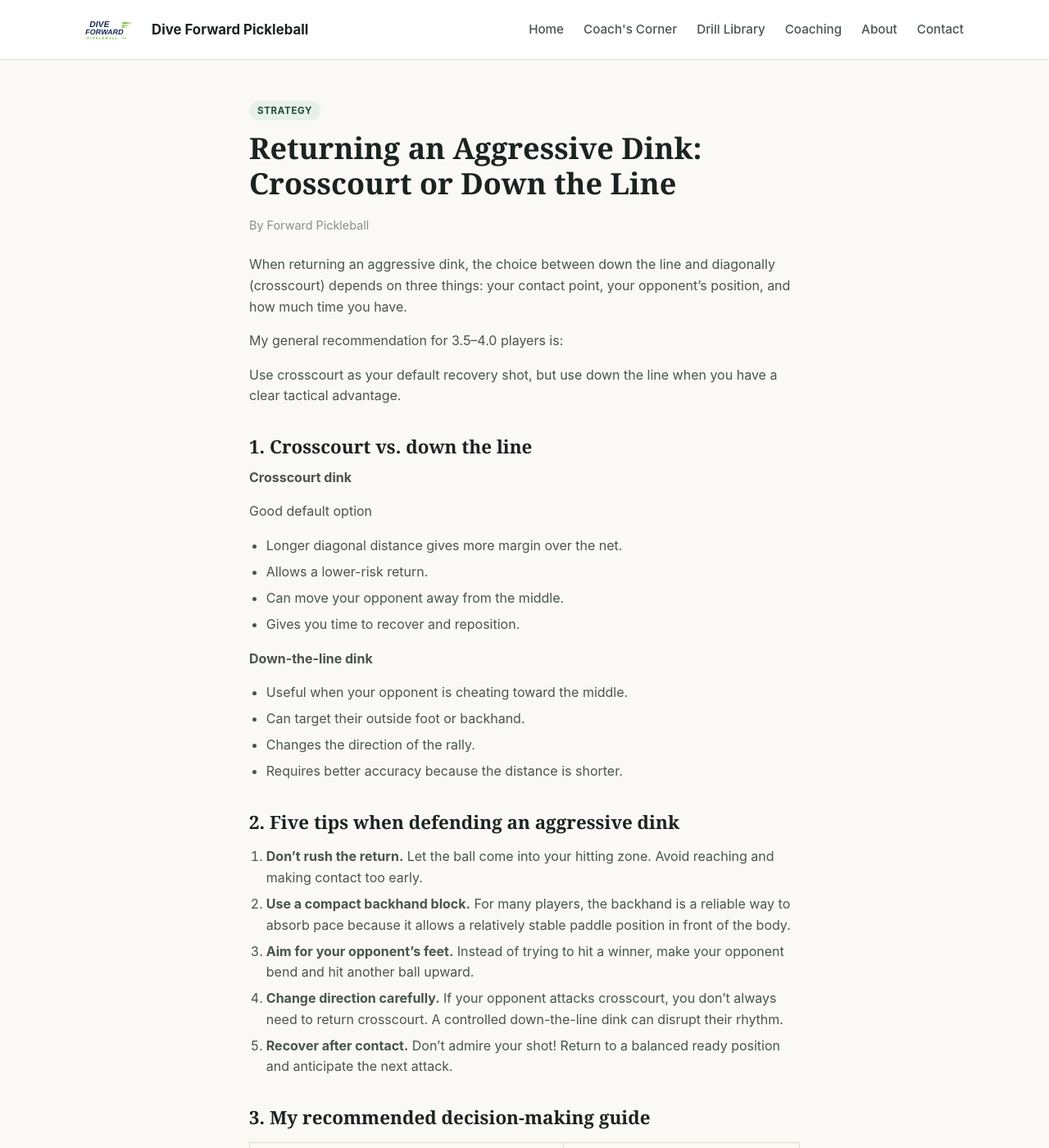
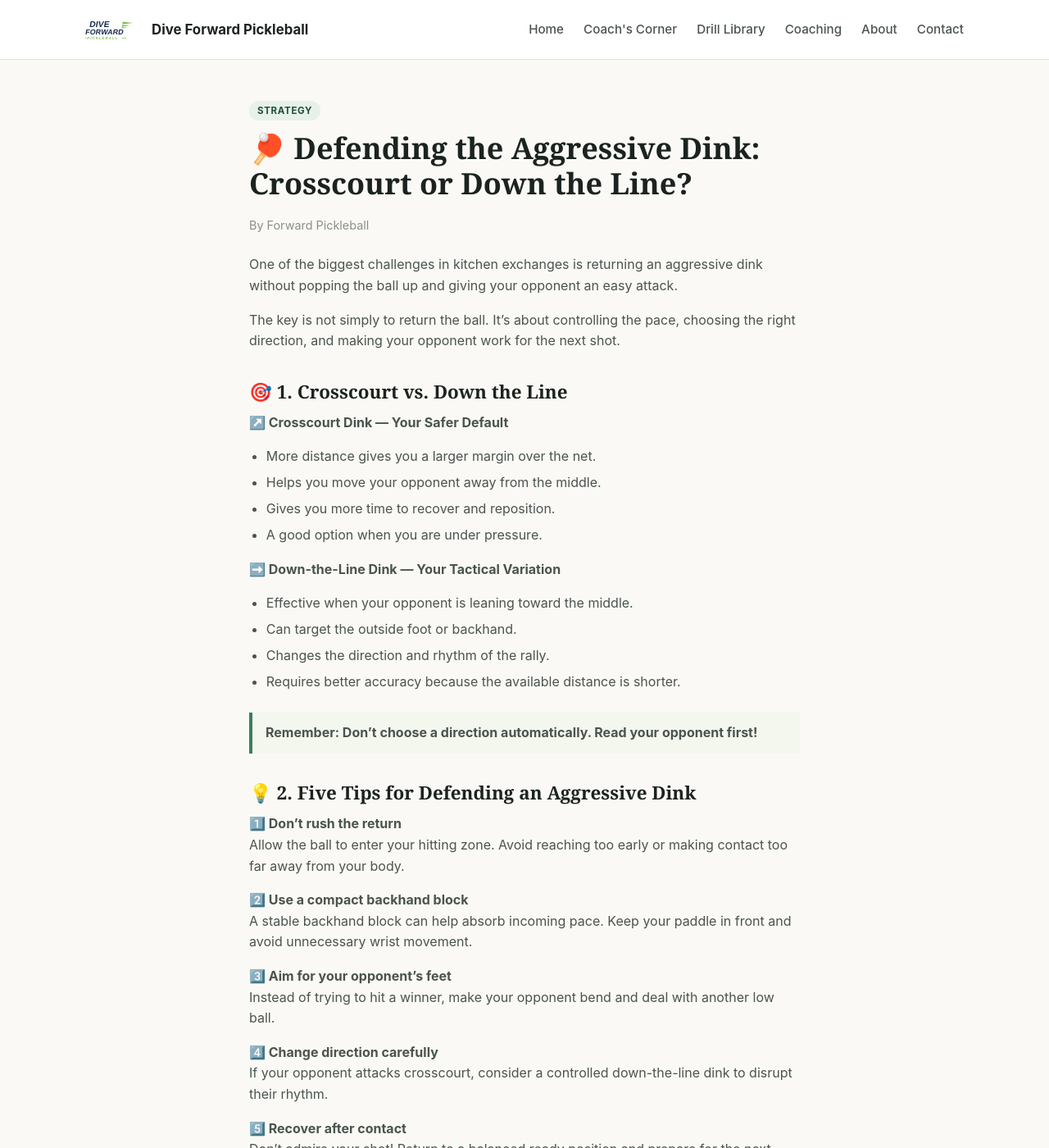
Before and after one commit to forwardpickleballorg-art/forwardpickleballorg-art.github.io, a Jekyll site: the page built from _posts/2026-10-31-returning-an-aggressive-dink.html, in a window 1280 px wide and 1400 px high. Shown: the whole window at 82% size. Built offline with Jekyll 4.4.1, drawn with Linux system fonts in a browser that asks for light colours; some of the changed text lies outside the part shown.

Commit message:
Swap in revised defending the aggressive dink post

```diff
--- a/_posts/2026-10-31-returning-an-aggressive-dink.html
+++ b/_posts/2026-10-31-returning-an-aggressive-dink.html
@@ -1,50 +1,57 @@
 ---
-title: "Returning an Aggressive Dink: Crosscourt or Down the Line"
+title: "🏓 Defending the Aggressive Dink: Crosscourt or Down the Line?"
 category: "Strategy"
 author: "Forward Pickleball"
 redirect_from:
   - /blog/2026/10/31/returning-an-aggressive-dink/
 ---
 
-<p>When returning an aggressive dink, the choice between down the line and diagonally (crosscourt) depends on three things: your contact point, your opponent&rsquo;s position, and how much time you have.</p>
+<p>One of the biggest challenges in kitchen exchanges is returning an aggressive dink without popping the ball up and giving your opponent an easy attack.</p>
 
-<p>My general recommendation for 3.5&ndash;4.0 players is:</p>
+<p>The key is not simply to return the ball. It&rsquo;s about controlling the pace, choosing the right direction, and making your opponent work for the next shot.</p>
 
-<p>Use crosscourt as your default recovery shot, but use down the line when you have a clear tactical advantage.</p>
+<h2>🎯 1. Crosscourt vs. Down the Line</h2>
 
-<h2>1. Crosscourt vs. down the line</h2>
-
-<p><strong>Crosscourt dink</strong></p>
-
-<p>Good default option</p>
+<p><strong>↗️ Crosscourt Dink &mdash; Your Safer Default</strong></p>
 
 <ul>
-<li>Longer diagonal distance gives more margin over the net.</li>
-<li>Allows a lower-risk return.</li>
-<li>Can move your opponent away from the middle.</li>
-<li>Gives you time to recover and reposition.</li>
+<li>More distance gives you a larger margin over the net.</li>
+<li>Helps you move your opponent away from the middle.</li>
+<li>Gives you more time to recover and reposition.</li>
+<li>A good option when you are under pressure.</li>
 </ul>
 
-<p><strong>Down-the-line dink</strong></p>
+<p><strong>➡️ Down-the-Line Dink &mdash; Your Tactical Variation</strong></p>
 
 <ul>
-<li>Useful when your opponent is cheating toward the middle.</li>
-<li>Can target their outside foot or backhand.</li>
-<li>Changes the direction of the rally.</li>
-<li>Requires better accuracy because the distance is shorter.</li>
+<li>Effective when your opponent is leaning toward the middle.</li>
+<li>Can target the outside foot or backhand.</li>
+<li>Changes the direction and rhythm of the rally.</li>
+<li>Requires better accuracy because the available distance is shorter.</li>
 </ul>
 
-<h2>2. Five tips when defending an aggressive dink</h2>
+<div style="background:#F4F7EE;border-left:4px solid #3F7D5C;padding:0.75rem 1rem;margin:1.5rem 0;">
+<p style="margin:0;"><strong>Remember: Don&rsquo;t choose a direction automatically. Read your opponent first!</strong></p>
+</div>
 
-<ol>
-<li><strong>Don&rsquo;t rush the return.</strong> Let the ball come into your hitting zone. Avoid reaching and making contact too early.</li>
-<li><strong>Use a compact backhand block.</strong> For many players, the backhand is a reliable way to absorb pace because it allows a relatively stable paddle position in front of the body.</li>
-<li><strong>Aim for your opponent&rsquo;s feet.</strong> Instead of trying to hit a winner, make your opponent bend and hit another ball upward.</li>
-<li><strong>Change direction carefully.</strong> If your opponent attacks crosscourt, you don&rsquo;t always need to return crosscourt. A controlled down-the-line dink can disrupt their rhythm.</li>
-<li><strong>Recover after contact.</strong> Don&rsquo;t admire your shot! Return to a balanced ready position and anticipate the next attack.</li>
-</ol>
+<h2>💡 2. Five Tips for Defending an Aggressive Dink</h2>
 
-<h2>3. My recommended decision-making guide</h2>
+<p><strong>1️⃣ Don&rsquo;t rush the return</strong><br>
+Allow the ball to enter your hitting zone. Avoid reaching too early or making contact too far away from your body.</p>
+
+<p><strong>2️⃣ Use a compact backhand block</strong><br>
+A stable backhand block can help absorb incoming pace. Keep your paddle in front and avoid unnecessary wrist movement.</p>
+
+<p><strong>3️⃣ Aim for your opponent&rsquo;s feet</strong><br>
+Instead of trying to hit a winner, make your opponent bend and deal with another low ball.</p>
+
+<p><strong>4️⃣ Change direction carefully</strong><br>
+If your opponent attacks crosscourt, consider a controlled down-the-line dink to disrupt their rhythm.</p>
+
+<p><strong>5️⃣ Recover after contact</strong><br>
+Don&rsquo;t admire your shot! Return to a balanced ready position and prepare for the next attack.</p>
+
+<h2>🧠 3. Read Before You React</h2>
 
 <table style="border-collapse: collapse; width: 100%; margin: 1rem 0;">
 <tr>
@@ -52,7 +59,7 @@ redirect_from:
 <th style="border: 1px solid #D8DECE; padding: 0.5rem 0.75rem; text-align: left;">Recommended response</th>
 </tr>
 <tr>
-<td style="border: 1px solid #D8DECE; padding: 0.5rem 0.75rem;">Under pressure, low contact</td>
+<td style="border: 1px solid #D8DECE; padding: 0.5rem 0.75rem;">Low contact under pressure</td>
 <td style="border: 1px solid #D8DECE; padding: 0.5rem 0.75rem;">Soft crosscourt block</td>
 </tr>
 <tr>
@@ -60,7 +67,7 @@ redirect_from:
 <td style="border: 1px solid #D8DECE; padding: 0.5rem 0.75rem;">Down the line</td>
 </tr>
 <tr>
-<td style="border: 1px solid #D8DECE; padding: 0.5rem 0.75rem;">Opponent attacking your backhand</td>
+<td style="border: 1px solid #D8DECE; padding: 0.5rem 0.75rem;">Ball attacking your backhand</td>
 <td style="border: 1px solid #D8DECE; padding: 0.5rem 0.75rem;">Compact backhand reset</td>
 </tr>
 <tr>
@@ -68,7 +75,7 @@ redirect_from:
 <td style="border: 1px solid #D8DECE; padding: 0.5rem 0.75rem;">Controlled counterattack</td>
 </tr>
 <tr>
-<td style="border: 1px solid #D8DECE; padding: 0.5rem 0.75rem;">Opponent far outside court</td>
+<td style="border: 1px solid #D8DECE; padding: 0.5rem 0.75rem;">Opponent out of position</td>
 <td style="border: 1px solid #D8DECE; padding: 0.5rem 0.75rem;">Dink into open space</td>
 </tr>
 <tr>
@@ -77,12 +84,18 @@ redirect_from:
 </tr>
 </table>
 
-<h2>One coaching principle I particularly like</h2>
+<h2>🏆 One Coaching Principle</h2>
 
 <p>Don&rsquo;t return the ball to where your opponent is strongest. Return it to where your opponent is least prepared.</p>
 
 <p>At the 3.5&ndash;4.0 level, many players become predictable because they automatically dink crosscourt.</p>
 
-<p>Teach them to read the opponent&rsquo;s body position, paddle position and balance before choosing their return direction.</p>
+<p>Learn to read your opponent&rsquo;s body position, paddle position and balance before choosing your return direction.</p>
 
 <p>That&rsquo;s the difference between simply playing a dink rally and actually playing tactical pickleball.</p>
+
+<p>🎯 Soft hands. Smart placement. Better decisions.</p>
+
+<p>Invest in purposeful practice, not just more rec games!</p>
+
+<p>#Pickleball #PickleballCoaching #DinkStrategy #KitchenGame #PlayerDevelopment #ForwardPickleball</p>
```
